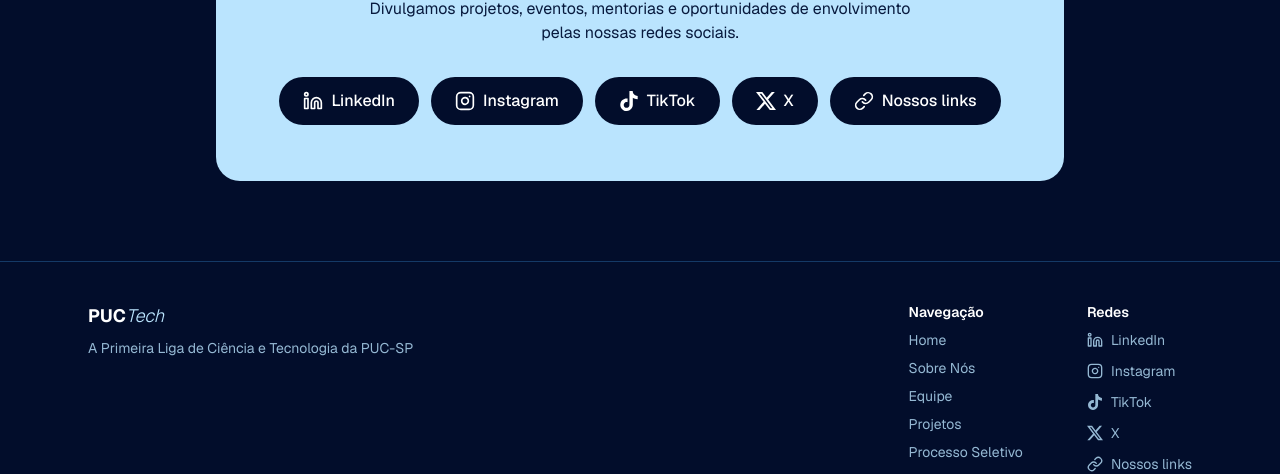
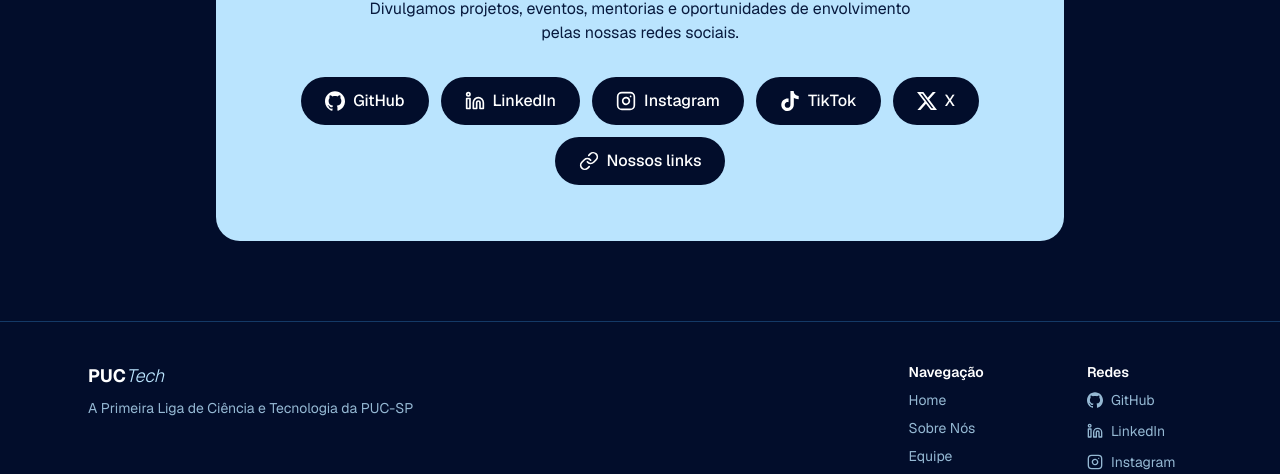
Before and after one commit to PUCTech/site-puctech, a Next.js app: page / in a window 1280 px wide. Shown: the part 2622-3096 px from the top of the page. Built offline with nearby package versions, Linux system fonts and the light colour scheme; no server answers.

Commit message:
feat: add GitHub link

```diff
--- a/app/links/page.tsx
+++ b/app/links/page.tsx
@@ -2,6 +2,7 @@
 import Image from "next/image";
 import Link from "next/link";
 import {
+  GithubIcon,
   InstagramIcon,
   LinkedinIcon,
   LinkIcon,
@@ -12,10 +13,11 @@
 
 export const metadata: Metadata = {
   title: "Links",
-  description: "Siga a PUC Tech nas redes sociais: Instagram, LinkedIn, TikTok e X.",
+  description: "Siga a PUC Tech no GitHub, LinkedIn, Instagram, TikTok e X.",
 };
 
 const icons = {
+  github: GithubIcon,
   instagram: InstagramIcon,
   linkedin: LinkedinIcon,
   tiktok: TiktokIcon,
--- a/components/Footer.tsx
+++ b/components/Footer.tsx
@@ -1,5 +1,6 @@
 import Link from "next/link";
 import {
+  GithubIcon,
   InstagramIcon,
   LinkedinIcon,
   LinkIcon,
@@ -40,6 +41,17 @@
 
           <ul className="flex flex-col gap-2">
             <li className="font-semibold">Redes</li>
+            <li>
+              <a
+                href={siteConfig.links.github}
+                target="_blank"
+                rel="noopener noreferrer"
+                className={socialLink}
+              >
+                <GithubIcon className="size-4" />
+                GitHub
+              </a>
+            </li>
             <li>
               <a
                 href={siteConfig.links.linkedin}
--- a/components/Social.tsx
+++ b/components/Social.tsx
@@ -1,4 +1,5 @@
 import {
+  GithubIcon,
   InstagramIcon,
   LinkedinIcon,
   LinkIcon,
@@ -27,6 +28,15 @@
           </p>
 
           <div className="mt-8 flex flex-wrap justify-center gap-3">
+            <a
+              href={siteConfig.links.github}
+              target="_blank"
+              rel="noopener noreferrer"
+              className={button}
+            >
+              <GithubIcon />
+              GitHub
+            </a>
             <a
               href={siteConfig.links.linkedin}
               target="_blank"
--- a/components/SocialIcons.tsx
+++ b/components/SocialIcons.tsx
@@ -70,3 +70,18 @@
     </svg>
   );
 }
+
+export function GithubIcon({ className }: IconProps) {
+  return (
+    <svg
+      width={20}
+      height={20}
+      viewBox="0 0 24 24"
+      fill="currentColor"
+      aria-hidden
+      className={className}
+    >
+      <path d="M12 .297c-6.63 0-12 5.373-12 12 0 5.303 3.438 9.8 8.205 11.385.6.113.82-.258.82-.577 0-.285-.01-1.04-.015-2.04-3.338.724-4.042-1.61-4.042-1.61C4.422 18.07 3.633 17.7 3.633 17.7c-1.087-.744.084-.729.084-.729 1.205.084 1.838 1.236 1.838 1.236 1.07 1.835 2.809 1.305 3.495.998.108-.776.417-1.305.76-1.605-2.665-.3-5.466-1.332-5.466-5.93 0-1.31.465-2.38 1.235-3.22-.135-.303-.54-1.523.105-3.176 0 0 1.005-.322 3.3 1.23.96-.267 1.98-.399 3-.405 1.02.006 2.04.138 3 .405 2.28-1.552 3.285-1.23 3.285-1.23.645 1.653.24 2.873.12 3.176.765.84 1.23 1.91 1.23 3.22 0 4.61-2.805 5.625-5.475 5.92.42.36.81 1.096.81 2.22 0 1.606-.015 2.896-.015 3.286 0 .315.21.69.825.57C20.565 22.092 24 17.592 24 12.297c0-6.627-5.373-12-12-12" />
+    </svg>
+  );
+}
--- a/data/links.ts
+++ b/data/links.ts
@@ -8,11 +8,17 @@
 //   description → texto menor embaixo do nome
 //   href        → endereço. Começando com "/" é uma página do site; senão, abre em outra aba.
 //                 Se ficar vazio (""), o botão aparece desativado com "em breve".
-//   icon        → "instagram" | "linkedin" | "tiktok" | "x" | "link" (padrão: "link")
+//   icon        → "github" | "instagram" | "linkedin" | "tiktok" | "x" | "link" (padrão: "link")
 
 import { siteConfig } from "@/lib/site";
 
-export type LinkIconId = "instagram" | "linkedin" | "tiktok" | "x" | "link";
+export type LinkIconId =
+  | "github"
+  | "instagram"
+  | "linkedin"
+  | "tiktok"
+  | "x"
+  | "link";
 
 export type LinkItem = {
   label: string;
@@ -27,6 +33,12 @@
 };
 
 export const links: LinkItem[] = [
+  {
+    label: "GitHub",
+    description: "PUCTech",
+    href: siteConfig.links.github,
+    icon: "github",
+  },
   {
     label: "LinkedIn",
     description: "PUC Tech",
@@ -51,7 +63,7 @@
     href: siteConfig.links.x,
     icon: "x",
   },
-];
   // Exemplos para quando existirem:
   // { label: "Comunidade no WhatsApp", href: "https://chat.whatsapp.com/...", icon: "link" },
   // { label: "Fale com a gente", description: "contato@...", href: "mailto:contato@..." },
+];
--- a/lib/site.ts
+++ b/lib/site.ts
@@ -9,6 +9,7 @@
   url: siteUrl,
   description: "A Primeira Liga de Ciência e Tecnologia da PUC-SP",
   links: {
+    github: "https://github.com/PUCTech",
     instagram: "https://www.instagram.com/puctechsp/",
     linkedin: "https://www.linkedin.com/company/puctechsp/",
     tiktok: "https://www.tiktok.com/@puctechsp",
```
